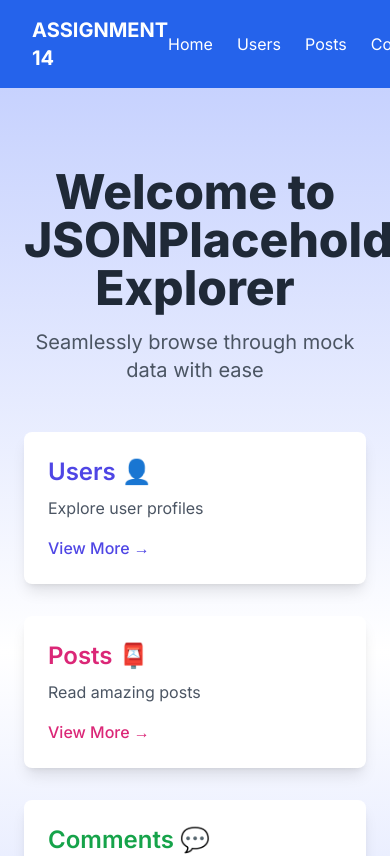
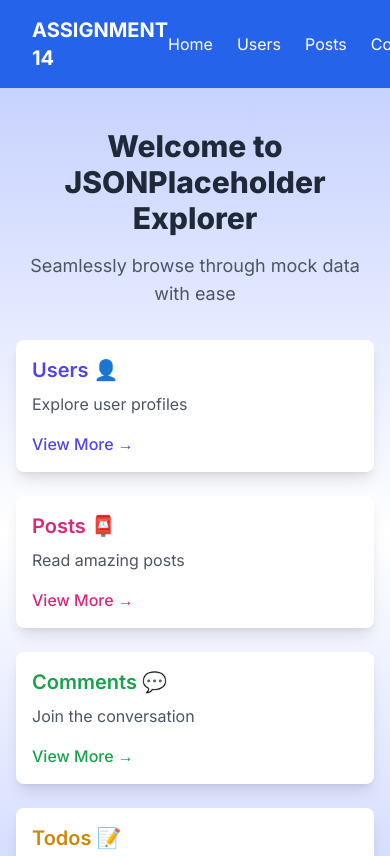
Before and after one commit to WaqarAhmedSahito/assignment-class-14, a Next.js app: page / in a window 390 px wide. Shown: the top 856 px of the page. Built offline with nearby package versions, Linux system fonts and the light colour scheme.

Commit message:
used next14

```diff
--- a/app/page.tsx
+++ b/app/page.tsx
@@ -6,17 +6,17 @@
         <div>
             <Header />
             <div className="bg-gradient-to-b from-indigo-200 via-white to-indigo-200">
-            <div className="max-w-7xl mx-auto px-6 py-20">
-                <h1 className="text-5xl font-extrabold text-gray-800 text-center mb-4">
+                <div className="max-w-7xl mx-auto px-4 sm:px-6 lg:px-8 py-10 sm:py-20">
+                    <h1 className="text-3xl sm:text-5xl font-extrabold text-gray-800 text-center mb-4">
                         Welcome to JSONPlaceholder Explorer
                     </h1>
-                <p className="text-xl text-gray-600 text-center mb-12">
+                    <p className="text-lg sm:text-xl text-gray-600 text-center mb-8 sm:mb-12">
                         Seamlessly browse through mock data with ease
                     </p>
 
-                <div className="grid grid-cols-1 sm:grid-cols-2 lg:grid-cols-4 gap-8">
-                    <div className="group bg-white p-6 rounded-lg shadow-lg transform hover:scale-105 transition-transform">
-                        <h2 className="text-2xl font-semibold text-indigo-600 mb-2 group-hover:text-indigo-700">
+                    <div className="grid grid-cols-1 sm:grid-cols-2 lg:grid-cols-4 gap-6 sm:gap-8">
+                        <div className="group bg-white p-4 sm:p-6 rounded-lg shadow-lg transform hover:scale-105 transition-transform">
+                            <h2 className="text-xl sm:text-2xl font-semibold text-indigo-600 mb-2 group-hover:text-indigo-700">
                                 Users 👤
                             </h2>
                             <p className="text-gray-600 mb-4">Explore user profiles</p>
@@ -27,8 +27,8 @@
                                 View More →
                             </Link>
                         </div>
-                    <div className="group bg-white p-6 rounded-lg shadow-lg transform hover:scale-105 transition-transform">
-                        <h2 className="text-2xl font-semibold text-pink-600 mb-2 group-hover:text-pink-700">
+                        <div className="group bg-white p-4 sm:p-6 rounded-lg shadow-lg transform hover:scale-105 transition-transform">
+                            <h2 className="text-xl sm:text-2xl font-semibold text-pink-600 mb-2 group-hover:text-pink-700">
                                 Posts 📮
                             </h2>
                             <p className="text-gray-600 mb-4">Read amazing posts</p>
@@ -39,8 +39,8 @@
                                 View More →
                             </Link>
                         </div>
-                    <div className="group bg-white p-6 rounded-lg shadow-lg transform hover:scale-105 transition-transform">
-                        <h2 className="text-2xl font-semibold text-green-600 mb-2 group-hover:text-green-700">
+                        <div className="group bg-white p-4 sm:p-6 rounded-lg shadow-lg transform hover:scale-105 transition-transform">
+                            <h2 className="text-xl sm:text-2xl font-semibold text-green-600 mb-2 group-hover:text-green-700">
                                 Comments 💬
                             </h2>
                             <p className="text-gray-600 mb-4">Join the conversation</p>
@@ -51,8 +51,8 @@
                                 View More →
                             </Link>
                         </div>
-                    <div className="group bg-white p-6 rounded-lg shadow-lg transform hover:scale-105 transition-transform">
-                        <h2 className="text-2xl font-semibold text-yellow-600 mb-2 group-hover:text-yellow-700">
+                        <div className="group bg-white p-4 sm:p-6 rounded-lg shadow-lg transform hover:scale-105 transition-transform">
+                            <h2 className="text-xl sm:text-2xl font-semibold text-yellow-600 mb-2 group-hover:text-yellow-700">
                                 Todos 📝
                             </h2>
                             <p className="text-gray-600 mb-4">Manage your tasks</p>
```
Lines whose indentation alone changed are shown as unchanged.
